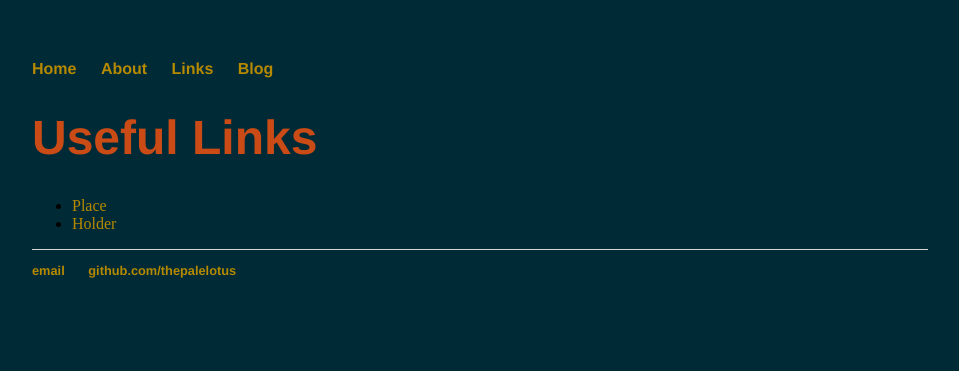
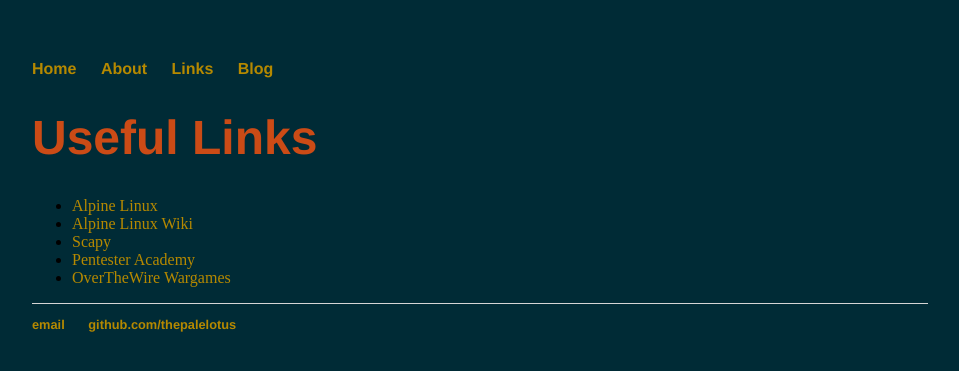
Before and after one commit to thepalelotus/thedreamless.github.io, a Jekyll site: the page built from links/index.html, in a window 1280 px wide. Shown: the top 371 px of the page, without its empty margins (160-1119 px from the left). Built offline with Jekyll 4.4.1, drawn with Linux system fonts in a browser that asks for light colours.

Commit message:
Update index.html

```diff
--- a/links/index.html
+++ b/links/index.html
@@ -7,7 +7,11 @@ title: Useful Links
 			<h1>Useful Links</h1>
 
 			<ul class="Links">
-				<li><a href="#">Place</a></li>
-				<li><a href="#">Holder</a></li>
+				<li><a href="https://alpinelinux.org/">Alpine Linux</a></li>
+				<li><a href="https://wiki.alpinelinux.org/wiki/Main_Page">Alpine Linux Wiki</a></li>
+				<li><a href="https://scapy.net/">Scapy</a></li>
+				<li><a href="www.pentesteracademy.com">Pentester Academy</a></li>
+				<li><a href="https://overthewire.org/wargames/">OverTheWire Wargames</a></li>
+
         </ul>
 		</div>
```
